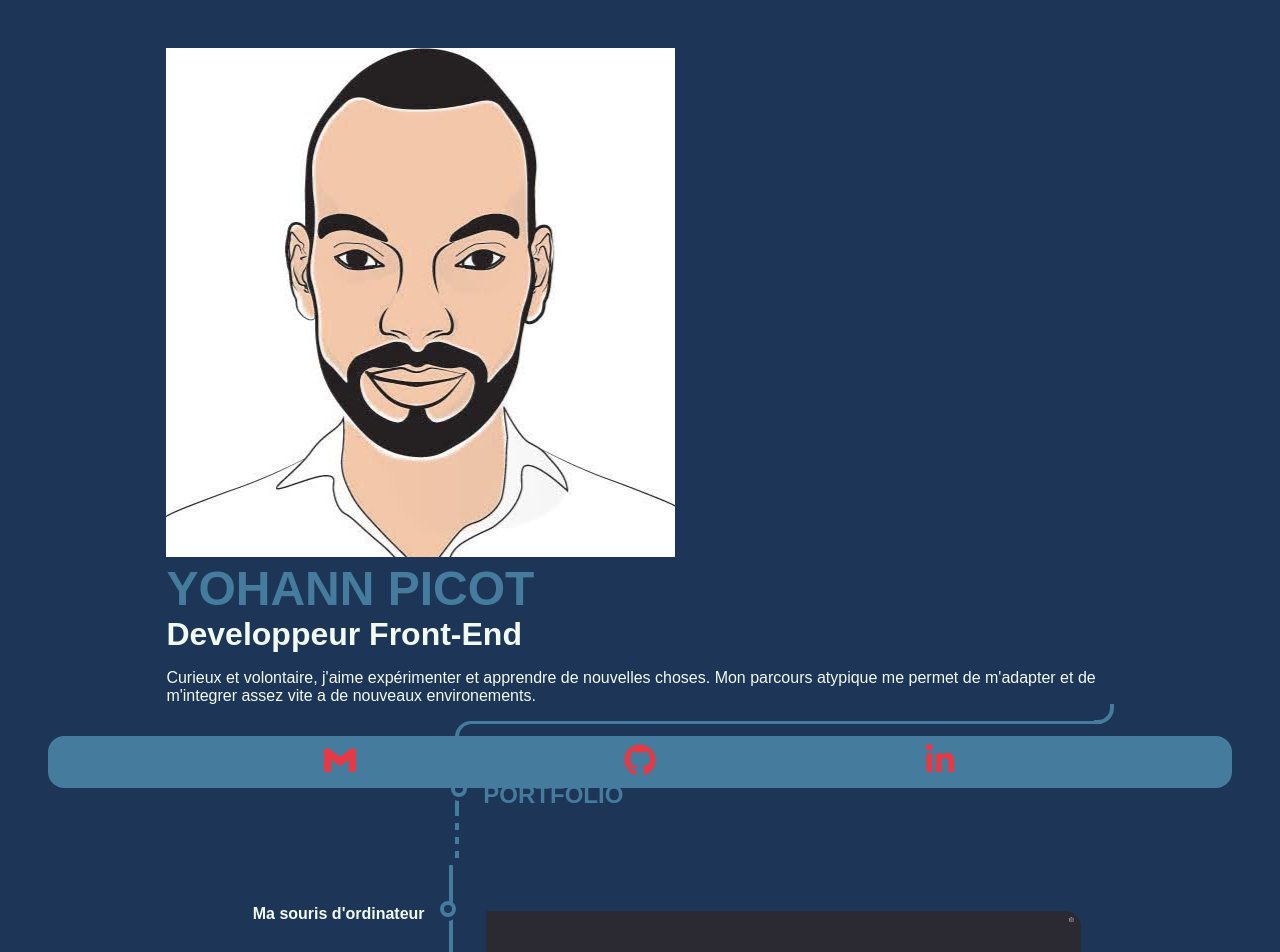
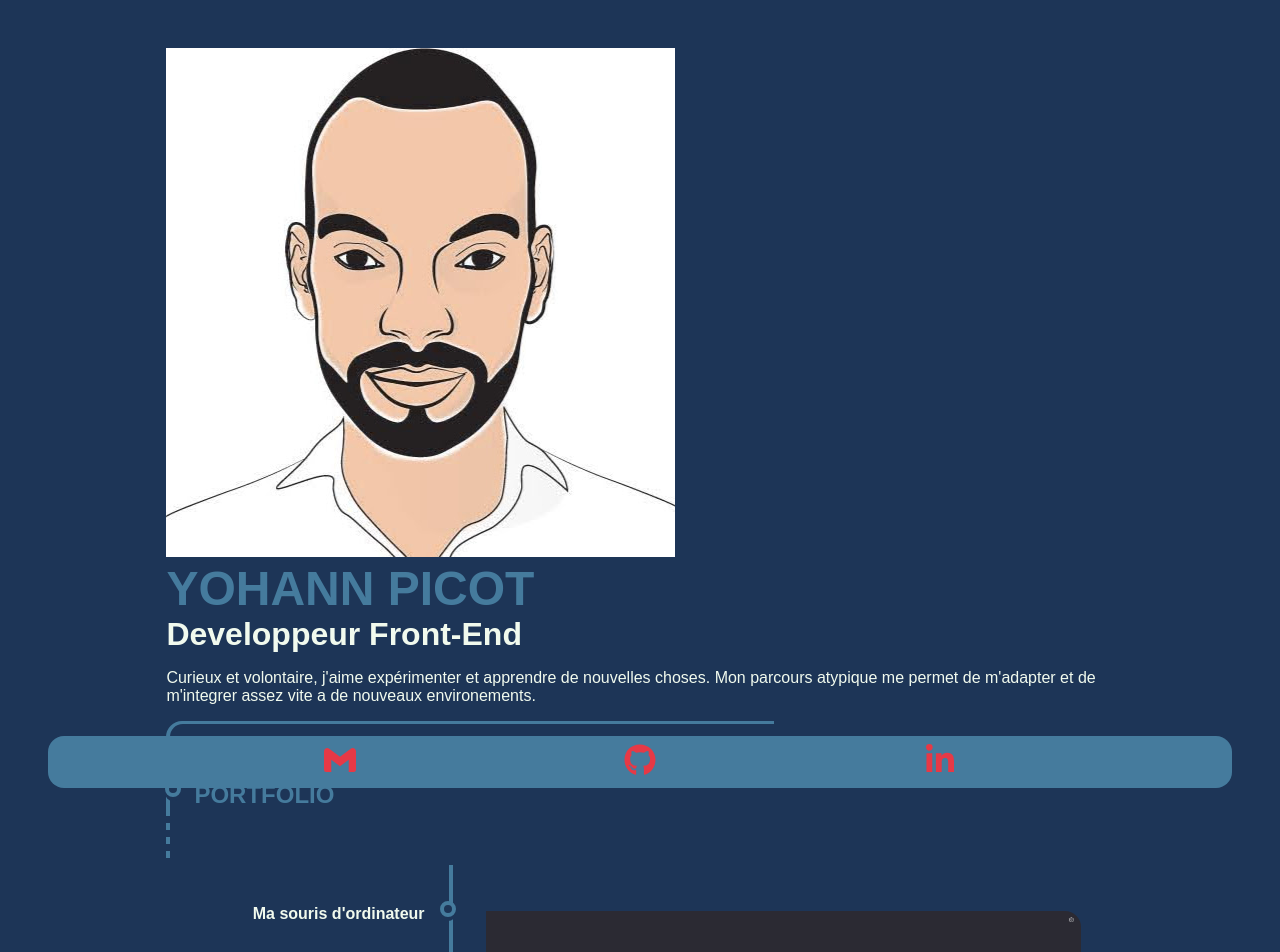
Before and after one commit to picyoh/cv, a React (Create React App) app: page / in a window 1280 px wide. Shown: the top 952 px of the page. Built offline with nearby package versions, Linux system fonts and the light colour scheme.

Commit message:
refactor: :lipstick: portfolio
convert to sass

```diff
--- a/src/sass/sections/_portfolio.scss
+++ b/src/sass/sections/_portfolio.scss
@@ -0,0 +1,11 @@
+.portfolio {
+  margin: 0 10%;
+
+  &__container {
+    .title {
+      &::before {
+        content: none;
+      }
+    }
+  }
+}
--- a/src/sections/portfolio/Portfolio.jsx
+++ b/src/sections/portfolio/Portfolio.jsx
@@ -26,7 +26,7 @@ function Portfolio() {
 
     return (
         <section className='portfolio'>
-            <div className="titleContainer">
+            <div className="portfolio__container">
                 <span className='emptySpace'></span>
                 <div className="title">
                     <h3>Portfolio</h3>
```
